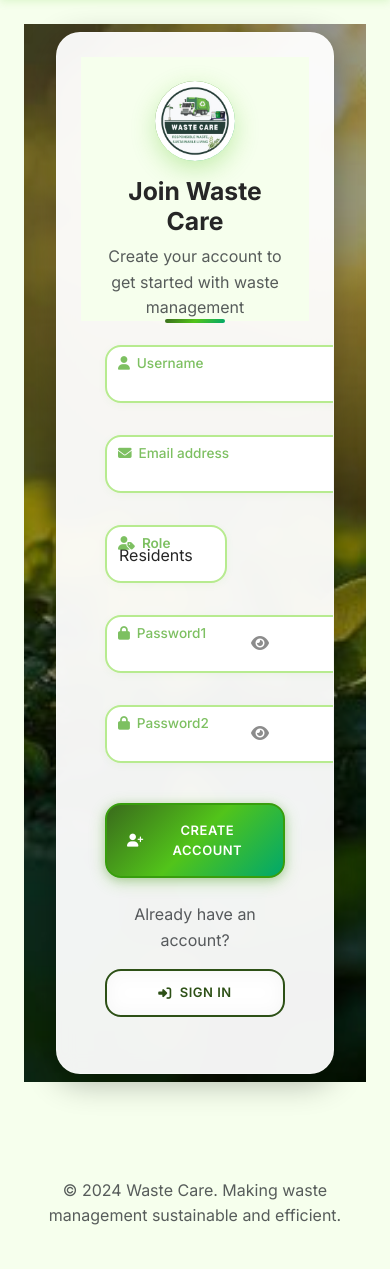
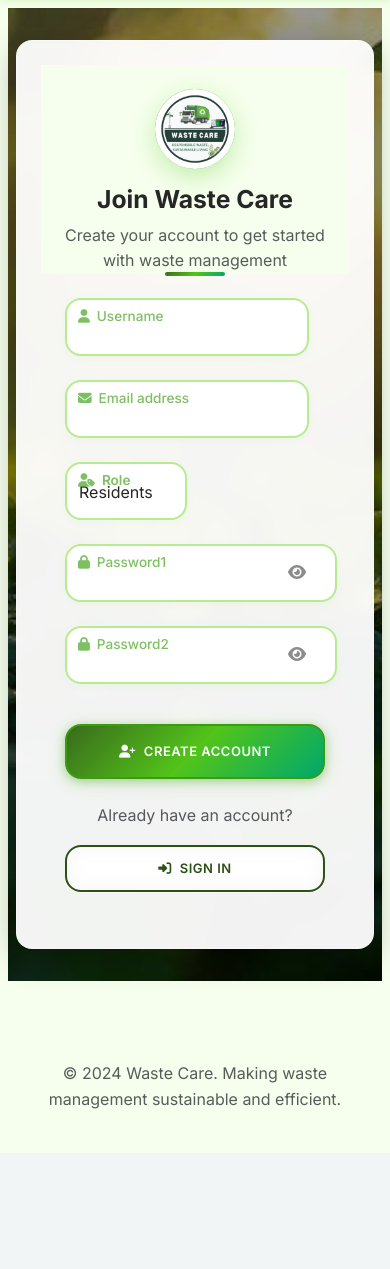
Before and after one commit to joannemacanas123-dotcom/Waste-Care, a Django app: page /register/ in a window 390 px wide. Shown: the part 95-1364 px from the top of the page. After the commit the page ends 1204 px from the top, so only its background shows below. Run offline with Django 5.2, Linux system fonts and the light colour scheme.

Commit message:
waste care

```diff
--- a/core/forms.py
+++ b/core/forms.py
@@ -256,6 +256,11 @@
             })
         }
 
+    def __init__(self, *args, **kwargs):
+        super().__init__(*args, **kwargs)
+        # Remove admin role from choices
+        self.fields['role'].choices = [choice for choice in User.ROLE_CHOICES if choice[0] != 'admin']
+
     def clean_password2(self):
         password1 = self.cleaned_data.get('password1')
         password2 = self.cleaned_data.get('password2')
--- a/core/templates/core/register.html
+++ b/core/templates/core/register.html
@@ -3,9 +3,9 @@
 {% block title %}Register - Waste Care{% endblock %}
 
 {% block content %}
-<div class="container-fluid px-4 py-6 register-section">
+<div class="container-fluid px-2 px-md-4 py-3 py-md-6 register-section">
   <div class="row justify-content-center align-items-center min-vh-100">
-    <div class="col-lg-6 col-md-8">
+    <div class="col-12 col-sm-10 col-md-8 col-lg-6">
       <div class="floating-card fade-in">
         <div class="card-header border-0 bg-transparent text-center pb-0">
           <div class="mb-4">
@@ -33,8 +33,8 @@
               </div>
             {% endif %}
 
-            <div class="row g-3">
-              <div class="col-md-6">
+            <div class="row g-2 g-md-3">
+              <div class="col-12 col-md-6">
                 <div class="form-floating mb-3">
                   {{ form.username }}
                   <label for="{{ form.username.id_for_label }}">
@@ -50,7 +50,7 @@
                 {% endif %}
               </div>
 
-              <div class="col-md-6">
+              <div class="col-12 col-md-6">
                 <div class="form-floating mb-3">
                   {{ form.email }}
                   <label for="{{ form.email.id_for_label }}">
@@ -82,7 +82,7 @@
                 {% endif %}
               </div>
 
-              <div class="col-md-6">
+              <div class="col-12 col-md-6">
                 <div class="form-floating mb-3 position-relative">
                   {{ form.password1 }}
                   <label for="{{ form.password1.id_for_label }}">
@@ -101,7 +101,7 @@
                 {% endif %}
               </div>
 
-              <div class="col-md-6">
+              <div class="col-12 col-md-6">
                 <div class="form-floating mb-3 position-relative">
                   {{ form.password2 }}
                   <label for="{{ form.password2.id_for_label }}">
@@ -170,6 +170,24 @@
     border: 1px solid rgba(255, 255, 255, 0.3);
     box-shadow: 0 8px 32px rgba(0, 0, 0, 0.3);
 }
+
+@media (max-width: 768px) {
+    .register-section {
+        padding: 1rem 0.5rem;
+    }
+    .floating-card {
+        margin: 1rem 0;
+        border-radius: 1rem;
+    }
+    .card-header, .card-body {
+        padding: 1rem;
+    }
+    .password-toggle {
+        right: 15px !important;
+        top: 50% !important;
+        transform: translateY(-50%) !important;
+    }
+}
 </style>
 {% endblock %}
 
--- a/waste_care/templates/base.html
+++ b/waste_care/templates/base.html
@@ -27,7 +27,7 @@
   <body>
     {% include "includes/navbar.html" %}
 
-    <main class="container-fluid px-4 py-4">
+    <main class="container-fluid px-2 px-md-4 py-2 py-md-4">
       {% include "includes/messages.html" %}
 
       <div class="fade-in" style="animation-duration: 0.6s; animation-fill-mode: both;">
```
